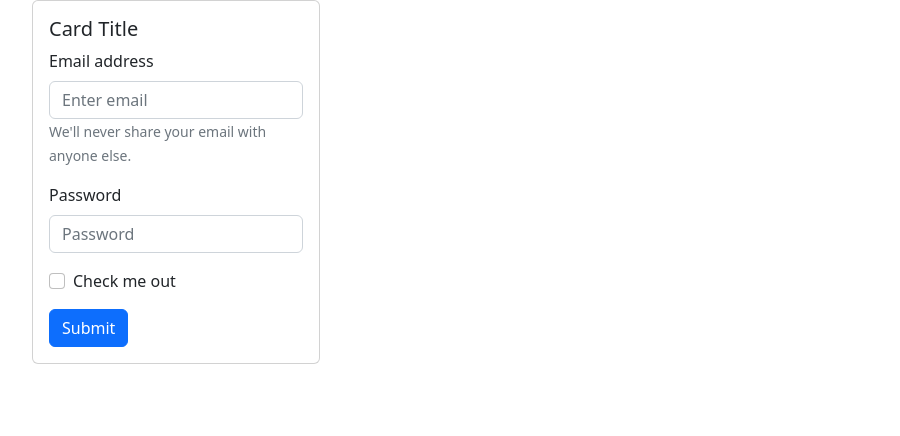
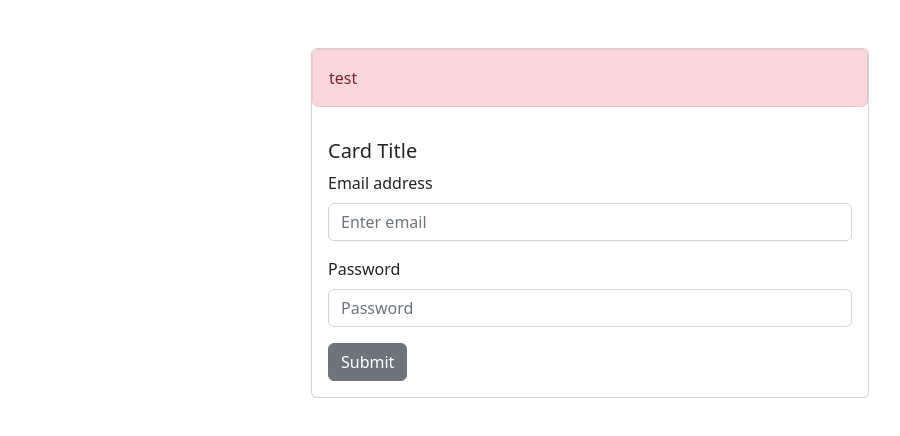
Before and after one commit to MuhamadIksan123/client-komiksun, a React (Create React App) app: page /signin in a window 1280 px wide. Shown: the top 436 px of the page, without its empty margins (50-950 px from the left). Built offline with nearby package versions, Linux system fonts and the light colour scheme.

Commit message:
setup project react part 2

```diff
--- a/package.json
+++ b/package.json
@@ -6,6 +6,7 @@
     "@testing-library/jest-dom": "^5.16.5",
     "@testing-library/react": "^13.4.0",
     "@testing-library/user-event": "^13.5.0",
+    "axios": "^1.4.0",
     "bootstrap": "^5.2.3",
     "react": "^18.2.0",
     "react-bootstrap": "^2.7.4",
--- /dev/null
+++ b/src/components/Alert/index.js
@@ -0,0 +1,8 @@
+import React from 'react';
+import { Alert } from 'react-bootstrap';
+
+function KAlert({ type, message }) {
+  return <Alert variant={type}>{message}</Alert>;
+}
+
+export default KAlert;
--- a/src/components/Button/index.js
+++ b/src/components/Button/index.js
@@ -1,5 +1,28 @@
-import React from "react";
+import React from 'react';
+import { Button } from 'react-bootstrap';
 
-export default function Button({ onClick, children }) {
-  return <button onClick={onClick}>{children}</button>;
+function KButton({
+  children,
+  action,
+  variant,
+  size,
+  loading,
+  disabled,
+  className,
+}) {
+  return (
+    <>
+      <Button
+        className={className}
+        onClick={action}
+        variant={variant}
+        size={size}
+        disabled={disabled}
+      >
+        {loading ? 'Loading..' : children}
+      </Button>
+    </>
+  );
 }
+
+export default KButton;
--- /dev/null
+++ b/src/components/TextInput/index.js
@@ -0,0 +1,22 @@
+import React from 'react';
+import { Form } from 'react-bootstrap';
+
+function TextInput({
+  type,
+  name,
+  value,
+  onChange,
+  placeholder
+}) {
+  return (
+    <Form.Control
+        type={type}
+        name={name}
+        value={value}
+        onChange={onChange}
+        placeholder={placeholder}
+    />
+  );
+}
+
+export default TextInput;
--- /dev/null
+++ b/src/components/TextInputWithLabel/index.js
@@ -0,0 +1,27 @@
+import React from 'react';
+import { Form } from 'react-bootstrap';
+import TextInput from '../TextInput';
+
+function TextInputWithLabel({
+  label,
+  type,
+  name,
+  value,
+  onChange,
+  placeholder,
+}) {
+  return (
+    <Form.Group className="mb-3">
+      <Form.Label>{label}</Form.Label>
+      <TextInput
+        type={type}
+        name={name}
+        value={value}
+        onChange={onChange}
+        placeholder={placeholder}
+      />
+    </Form.Group>
+  );
+}
+
+export default TextInputWithLabel;
--- a/src/pages/signin/index.js
+++ b/src/pages/signin/index.js
@@ -1,30 +1,60 @@
-import React from 'react';
-import { Container, Button, Form, Card } from 'react-bootstrap';
+import React, { useState } from 'react';
+import { Container, Form, Card } from 'react-bootstrap';
+import TextInputWithLabel from '../../components/TextInputWithLabel';
+import KButton from './../../components/Button';
+import axios from 'axios';
+import KAlert from '../../components/Alert';
 
 export default function PageSignin() {
+  const [form, setForm] = useState({
+    email: '',
+    password: '',
+  });
+
+  const handleChange = (e) => {
+    setForm({ ...form, [e.target.name]: e.target.value });
+  };
+
+  const handleSubmit = async () => {
+    try {
+      const res = await axios.post('http://localhost:9000/api/v1/cms/auth/signin', {
+        email: form.email,
+        password: form.password,
+      });
+
+      console.log(res)
+    } catch (err) {
+      console.log(err.response.data.msg)
+    }
+
+  }
+
   return (
-    <Container>
-      <Card style={{ width: '18rem' }}>
+    <Container md={12}>
+      <Card style={{ width: '50%' }} className="m-auto mt-5">
+        <KAlert type="danger" message="test" />
         <Card.Body>
           <Card.Title>Card Title</Card.Title>
           <Form>
-            <Form.Group className="mb-3" controlId="formBasicEmail">
-              <Form.Label>Email address</Form.Label>
-              <Form.Control type="email" placeholder="Enter email" />
-              <Form.Text className="text-muted">
-                We'll never share your email with anyone else.
-              </Form.Text>
-            </Form.Group>
-            <Form.Group className="mb-3" controlId="formBasicPassword">
-              <Form.Label>Password</Form.Label>
-              <Form.Control type="password" placeholder="Password" />
-            </Form.Group>
-            <Form.Group className="mb-3" controlId="formBasicCheckbox">
-              <Form.Check type="checkbox" label="Check me out" />
-            </Form.Group>
-            <Button variant="primary" type="submit">
+            <TextInputWithLabel
+              label="Email address"
+              type="email"
+              name="email"
+              value={form.email}
+              onChange={handleChange}
+              placeholder="Enter email"
+            />
+            <TextInputWithLabel
+              label="Password"
+              type="password"
+              name="password"
+              value={form.password}
+              onChange={handleChange}
+              placeholder="Password"
+            />
+            <KButton variant="secondary" action={handleSubmit}>
               Submit
-            </Button>
+            </KButton>
           </Form>
         </Card.Body>
       </Card>
```
Also changed, not shown: 1 other file (tests, documents, lock files or other folders).
